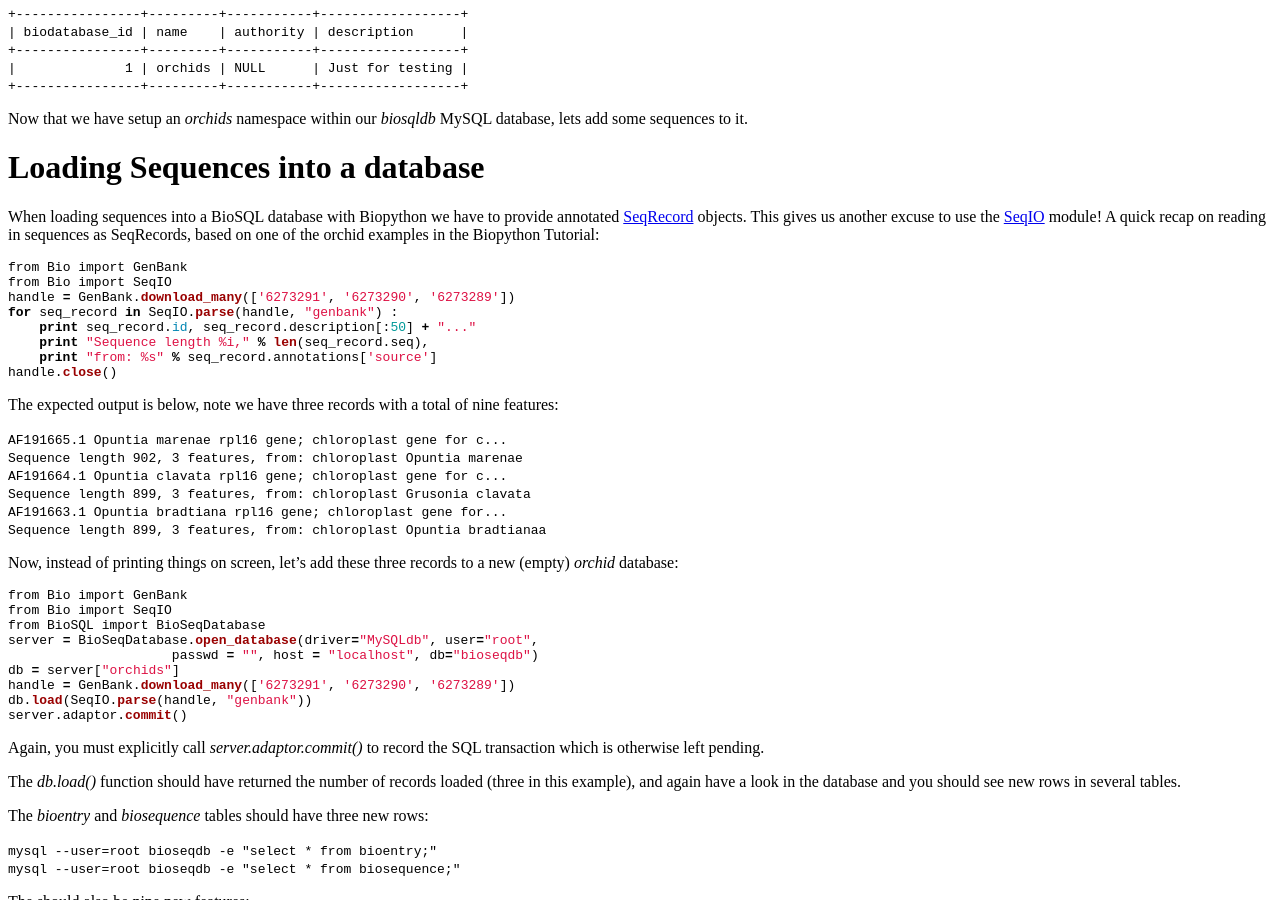
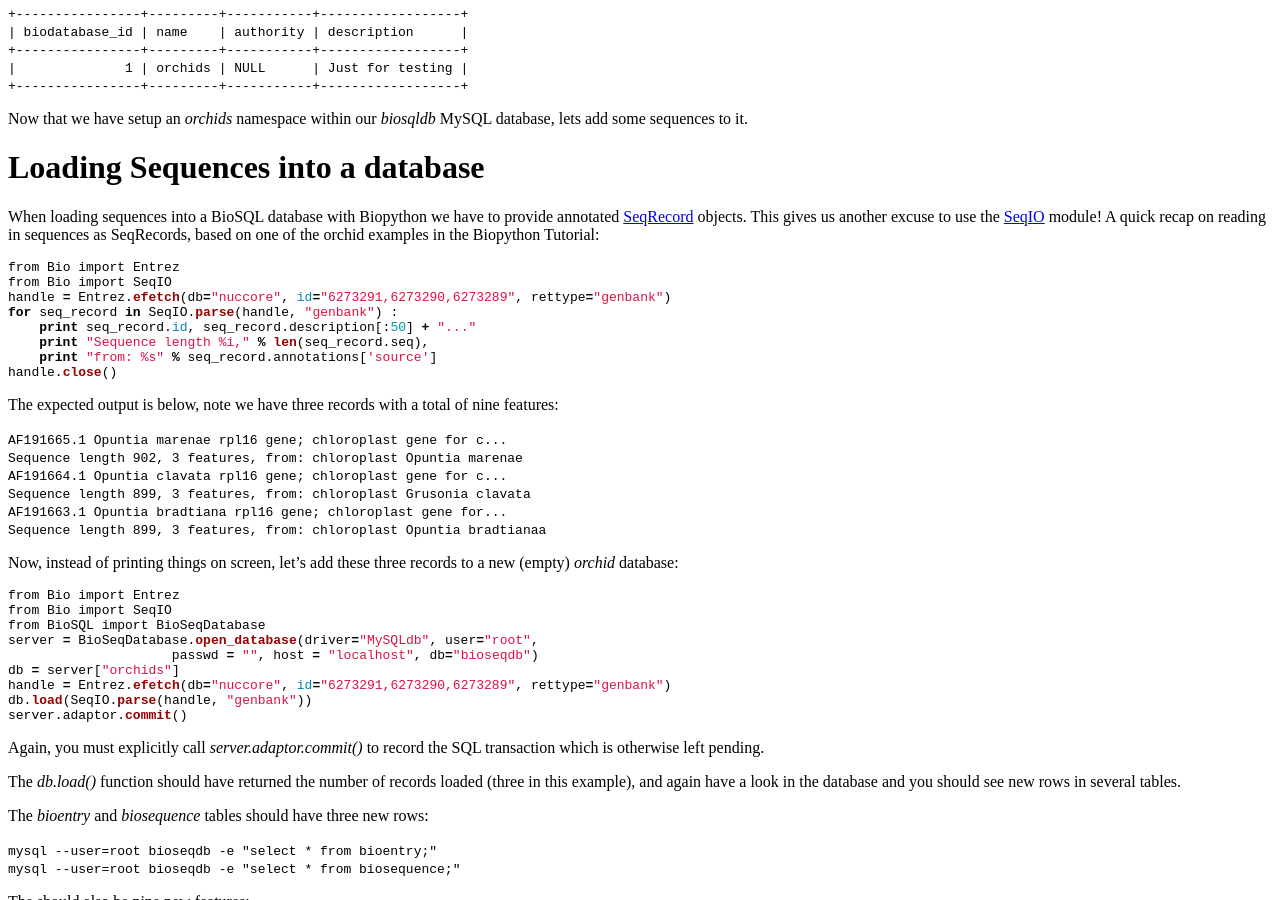
Before and after one commit to biopython/biopython.github.io, a Jekyll site: the page built from wiki/BioSQL.md, in a window 1280 px wide and 900 px high, scrolled down 3581 px. Built offline with Jekyll 4.4.1, drawn with Linux system fonts in a browser that asks for light colours.

Commit message:
Use Bio.Entrez to download the examples, not Bio.GenBank

````diff
--- a/wiki/BioSQL.md
+++ b/wiki/BioSQL.md
@@ -291,9 +291,9 @@ recap on reading in sequences as SeqRecords, based on one of the orchid
 examples in the Biopython Tutorial:
 
 ``` python
-from Bio import GenBank
+from Bio import Entrez
 from Bio import SeqIO
-handle = GenBank.download_many(['6273291', '6273290', '6273289'])
+handle = Entrez.efetch(db="nuccore", id="6273291,6273290,6273289", rettype="genbank")
 for seq_record in SeqIO.parse(handle, "genbank") :
     print seq_record.id, seq_record.description[:50] + "..."
     print "Sequence length %i," % len(seq_record.seq),
@@ -315,13 +315,13 @@ Now, instead of printing things on screen, let's add these three records
 to a new (empty) *orchid* database:
 
 ``` python
-from Bio import GenBank
+from Bio import Entrez
 from Bio import SeqIO
 from BioSQL import BioSeqDatabase
 server = BioSeqDatabase.open_database(driver="MySQLdb", user="root",
                      passwd = "", host = "localhost", db="bioseqdb")
 db = server["orchids"]
-handle = GenBank.download_many(['6273291', '6273290', '6273289'])
+handle = Entrez.efetch(db="nuccore", id="6273291,6273290,6273289", rettype="genbank")
 db.load(SeqIO.parse(handle, "genbank"))
 server.adaptor.commit()
 ```
````
Also changed, not shown: 1 other file.
